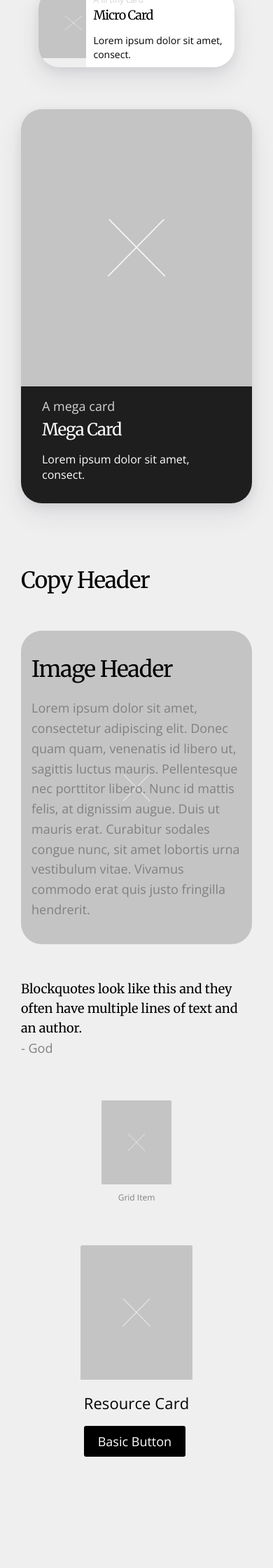
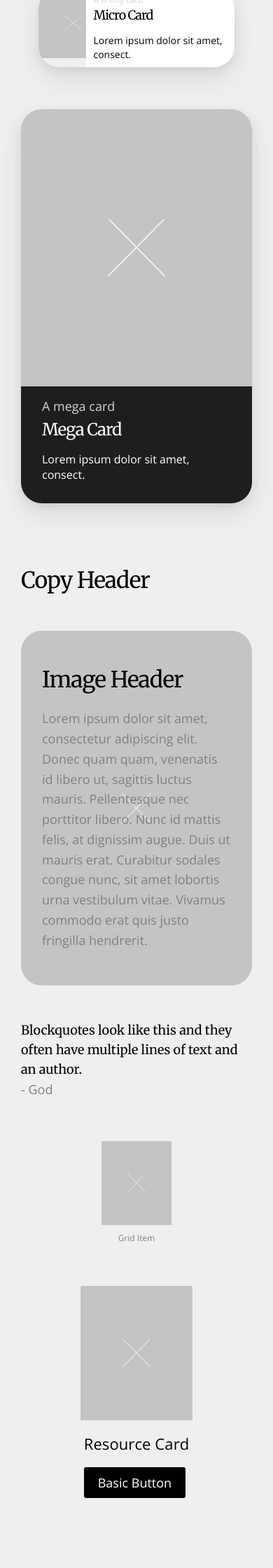
Before and after one commit to barnesy/ghost-ship, a Jekyll site: the page built from components.html, in a window 390 px wide. Shown: the part 1412-3652 px from the top of the page at 70% size. Built offline with Jekyll 4.4.1, drawn with Linux system fonts in a browser that asks for light colours; before the commit the page ends 3593 px from its top, so only the background shows below that.

Commit message:
Even more responsive styles

```diff
--- a/_sass/blockquote.scss
+++ b/_sass/blockquote.scss
@@ -22,6 +22,12 @@
   blockquote, p {
     color: white;
   }
+
+  p.author {
+    font-size: 1.4rem;
+    text-align: left;
+    margin: 3rem;
+  }
 }
 
 @media (max-width: 800px) {
@@ -33,5 +39,9 @@
 
   .blockquote-container {
     padding: 3rem;
+
+    p.author {
+      margin: 0;
+    }
   }
 }
--- a/_sass/image-break.scss
+++ b/_sass/image-break.scss
@@ -37,6 +37,6 @@
 
 @media (max-width: 800px) {
   .image-break{
-    padding: 1.5rem;
+    padding: 3rem;
   }
 }
```
